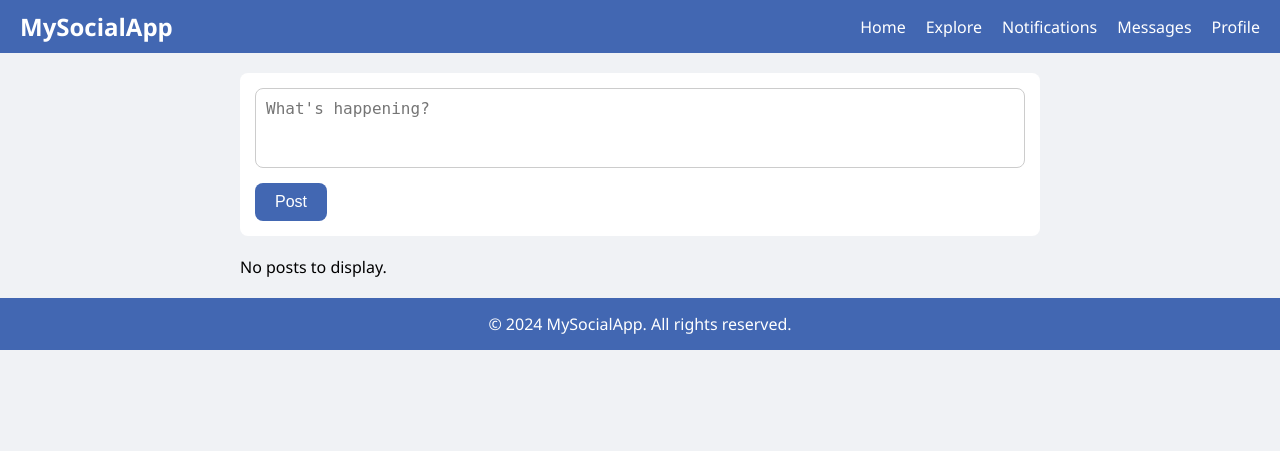
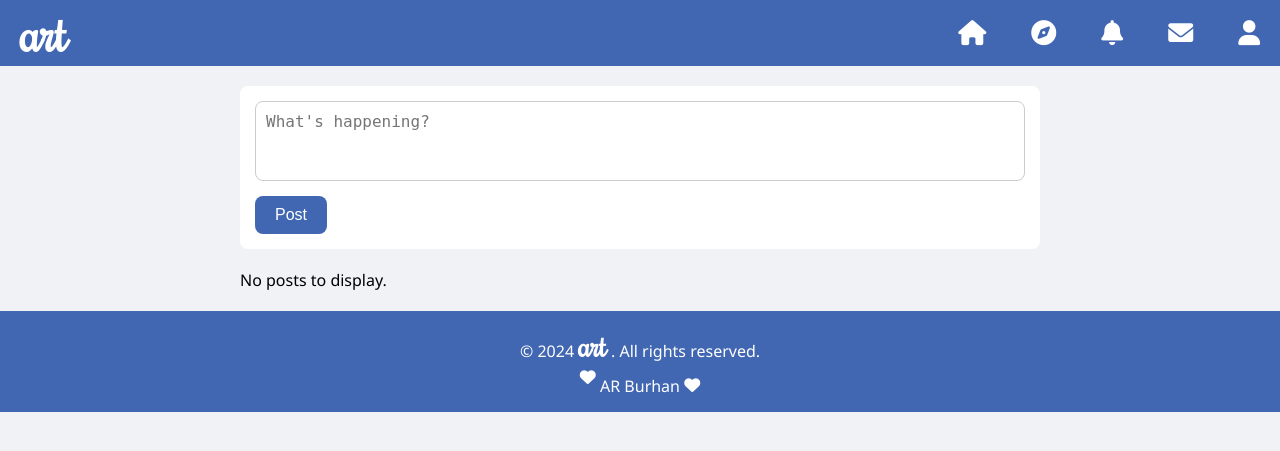
Before and after one commit to arburhan/mini-social-media-php, a PHP site: page / in a window 1280 px wide. Shown: the top 451 px of the page. Run offline with PHP 8.4, Linux system fonts and the light colour scheme; the visitor is signed in with stand-in values (Sample User, id 1); data that the repository does not hold is empty; some libraries are stand-ins or nearby versions.

Commit message:
style: enhance UI with new font and animated elements, update logo and navigation icons

```diff
--- a/index.css
+++ b/index.css
@@ -1,3 +1,5 @@
+@import url('https://fonts.googleapis.com/css2?family=Rochester&display=swap');
+
 /* Reset default browser styles */
 * {
     margin: 0;
@@ -111,3 +113,44 @@ footer {
     color: white;
     width: 100%;
 }
+
+.nlogo,
+.flogo {
+    font-family: "Rochester", serif;
+}
+
+p>a {
+    color: white;
+    text-decoration: none;
+}
+
+.nlogo {
+    font-size: 50px;
+    font-weight: bold;
+}
+
+.flogo {
+    font-size: 30px;
+    font-weight: bold;
+}
+
+@keyframes loveBounce {
+
+    0%,
+    100% {
+        transform: translateY(0);
+    }
+
+    50% {
+        transform: translateY(-10px);
+    }
+}
+
+.animated-love {
+    display: inline-block;
+    animation: loveBounce 2s infinite;
+}
+
+.endlove {
+    animation-delay: 1s;
+}
--- a/index.php
+++ b/index.php
@@ -73,6 +73,7 @@ if ($_SERVER['REQUEST_METHOD'] === 'POST' && isset($_POST['comment_post_id']) &&
     <link rel="stylesheet" href="index.css">
     <link rel="stylesheet" href="navbar.css">
     <script src="https://kit.fontawesome.com/73e098e640.js" crossorigin="anonymous"></script>
+    <link rel="stylesheet" href="https://cdnjs.cloudflare.com/ajax/libs/font-awesome/6.0.0-beta3/css/all.min.css">
     <script>
     function toggleCommentForm(postId) {
         var form = document.getElementById('comment-form-' + postId);
@@ -86,16 +87,16 @@ if ($_SERVER['REQUEST_METHOD'] === 'POST' && isset($_POST['comment_post_id']) &&
 </head>
 <body>
     <header>
-        <div class="logo">MySocialApp</div>
+        <div class="nlogo">art</div>
         <nav>
-            <ul>
-                <li><a href="#">Home</a></li>
-                <li><a href="#">Explore</a></li>
-                <li><a href="#">Notifications</a></li>
-                <li><a href="#">Messages</a></li>
-                <li><a href="#">Profile</a></li>
-            </ul>
-        </nav>
+        <ul>
+        <li><a href="#"><i class="fas fa-home" style="font-size: 25px;"></i> </a></li>
+            <li><a href="#"><i class="fas fa-compass" style="font-size: 25px; margin: 0px 25px"></i> </a></li>
+            <li><a href="#"><i class="fas fa-bell" style="font-size: 25px;"></i> </a></li>
+            <li><a href="#"><i class="fas fa-envelope" style="font-size: 25px;  margin: 0px 25px"></i> </a></li>
+            <li><a href="#"><i class="fas fa-user" style="font-size: 25px;"></i> </a></li>
+        </ul>
+    </nav>
     </header>
     <main>
         <section class="status-update">
@@ -190,10 +191,12 @@ if ($_SERVER['REQUEST_METHOD'] === 'POST' && isset($_POST['comment_post_id']) &&
         </section>
     </main>
     <footer>
-        <p>&copy; 2024 MySocialApp. All rights reserved.</p>
+        <p>&copy; 2024 <span class='flogo'>art</span> . All rights reserved.</p>
+        <p style="margin-top:10px;">
+        <a href="https://arburhan.vercel.app/" target="_blank" rel="noopener noreferrer"><i class="fa-solid fa-heart animated-love"></i> AR Burhan <i class="fa-solid fa-heart animated-love endlove"></i></a>
+        </p>
     </footer>
     <?php
-    // Close the database connection
     $conn->close();
     ?>
 </body>
--- a/navbar.css
+++ b/navbar.css
@@ -1,14 +1,17 @@
+@import url('https://fonts.googleapis.com/css2?family=Rochester&display=swap');
+
 /* Header styling */
 header {
     background-color: #4267B2;
     color: white;
-    padding: 10px 20px;
+    padding: 1px 20px;
     display: flex;
     align-items: center;
 }
 
 .logo {
-    font-size: 24px;
+    font-family: "Rochester", serif;
+    font-size: 60px;
     font-weight: bold;
 }
 
--- a/registration.css
+++ b/registration.css
@@ -1,3 +1,5 @@
+@import url('https://fonts.googleapis.com/css2?family=Rochester&display=swap');
+
 body {
     font-family: Arial, sans-serif;
     background-color: #f2f2f2;
```
Also changed, not shown: login.php (+10 -9 lines), registration.php (+8 -8 lines).
